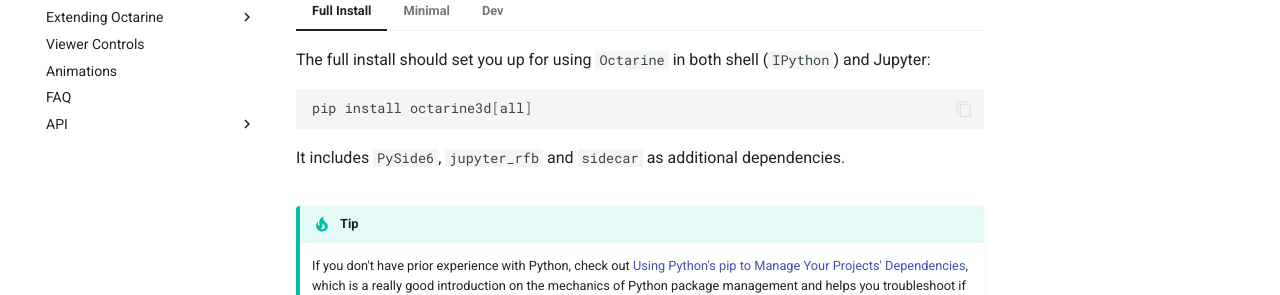
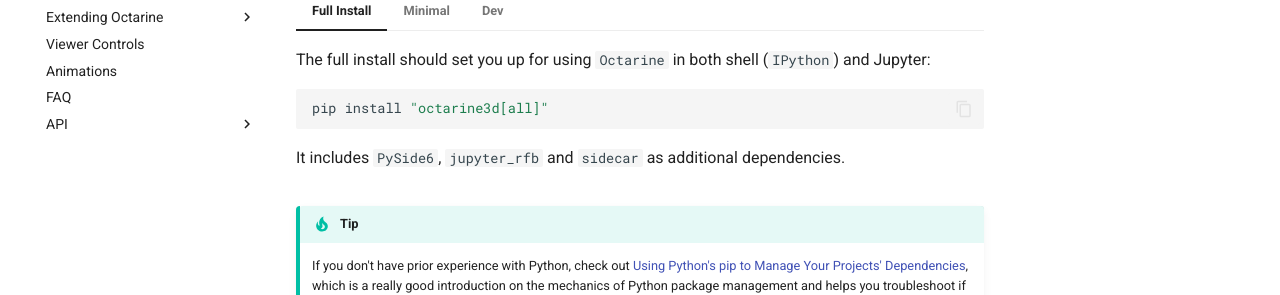
Before and after one commit to schlegelp/octarine, an MkDocs documentation site: the page built from docs/install.md, in a window 1280 px wide and 900 px high. Shown: the part 280-575 px from the top of the window. Built offline with MkDocs 1.6.1 and Material for MkDocs 9.7.7, drawn with Linux system fonts in a browser that asks for light colours; plug-ins that fetch from the network failed and are left out; comment, search, counter and statistics services are not loaded.

````diff
--- a/docs/install.md
+++ b/docs/install.md
@@ -10,7 +10,7 @@
     both shell (`IPython`) and Jupyter:
 
     ``` sh
-    pip install octarine3d[all]
+    pip install "octarine3d[all]"
     ```
 
     It includes `PySide6`, `jupyter_rfb` and `sidecar` as additional dependencies.
````
Also changed, not shown: README.md (+1 -1 lines).
